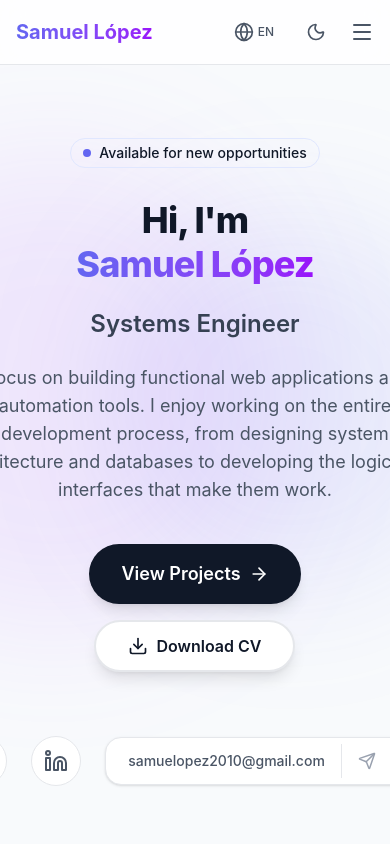
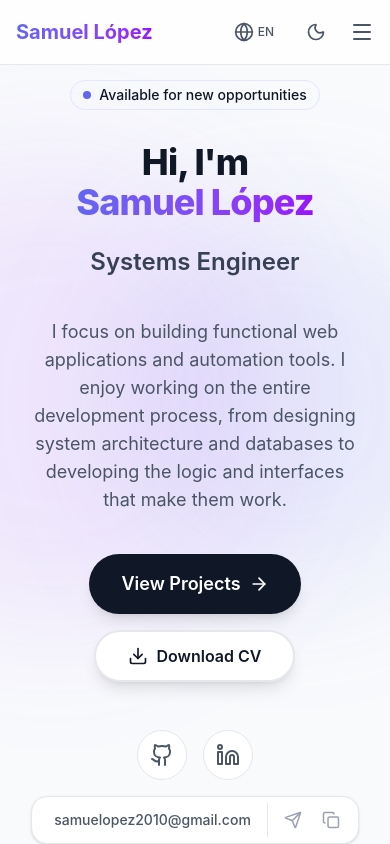
Before and after one commit to samuelopez2010/portfolio, a React (Vite) app: page / in a window 390 px wide. Shown: the top 844 px of the page. Built offline with nearby package versions, Linux system fonts and the light colour scheme.

Commit message:
Refine mobile typography alignment and spacing in Hero

```diff
--- a/src/components/sections/Hero.jsx
+++ b/src/components/sections/Hero.jsx
@@ -40,10 +40,11 @@ export default function Hero() {
                     initial={{ opacity: 0, y: 20 }}
                     animate={{ opacity: 1, y: 0 }}
                     transition={{ duration: 0.5, delay: 0.1 }}
-                    className="text-4xl sm:text-5xl md:text-7xl font-extrabold text-gray-900 dark:text-white tracking-tight mb-6 flex flex-col sm:block items-center sm:items-stretch"
+                    className="text-4xl sm:text-5xl md:text-7xl font-extrabold text-gray-900 dark:text-white tracking-tight mb-6"
                 >
-                    <span>{t('hero.greeting')}</span>
-                    <span className="bg-gradient-to-r from-brand-500 to-purple-600 bg-clip-text text-transparent sm:ml-3 mt-1 sm:mt-0">
+                    {t('hero.greeting')}
+                    <br className="block sm:hidden" />
+                    <span className="bg-gradient-to-r from-brand-500 to-purple-600 bg-clip-text text-transparent sm:ml-3">
                         Samuel López
                     </span>
                 </motion.h1>
@@ -61,7 +62,7 @@ export default function Hero() {
                     initial={{ opacity: 0, y: 20 }}
                     animate={{ opacity: 1, y: 0 }}
                     transition={{ duration: 0.5, delay: 0.3 }}
-                    className="max-w-2xl text-lg text-gray-600 dark:text-gray-400 mb-10"
+                    className="max-w-2xl text-lg text-gray-600 dark:text-gray-400 mb-10 px-4 sm:px-0 mt-4 sm:mt-0"
                 >
                     {t('hero.subtitle')}
                 </motion.p>
@@ -95,7 +96,7 @@ export default function Hero() {
                     initial={{ opacity: 0, y: 20 }}
                     animate={{ opacity: 1, y: 0 }}
                     transition={{ duration: 0.5, delay: 0.5 }}
-                    className="mt-16 flex items-center gap-6"
+                    className="mt-12 sm:mt-16 flex flex-wrap justify-center items-center gap-4 sm:gap-6 px-4"
                 >
                     <a href="https://github.com/samuelopez2010" target="_blank" rel="noopener noreferrer" className="p-3 rounded-full bg-white dark:bg-slate-900 border border-gray-200 dark:border-white/10 text-gray-600 dark:text-gray-400 hover:text-gray-900 dark:hover:text-white hover:border-brand-500 transition-colors">
                         <Github size={24} />
```
